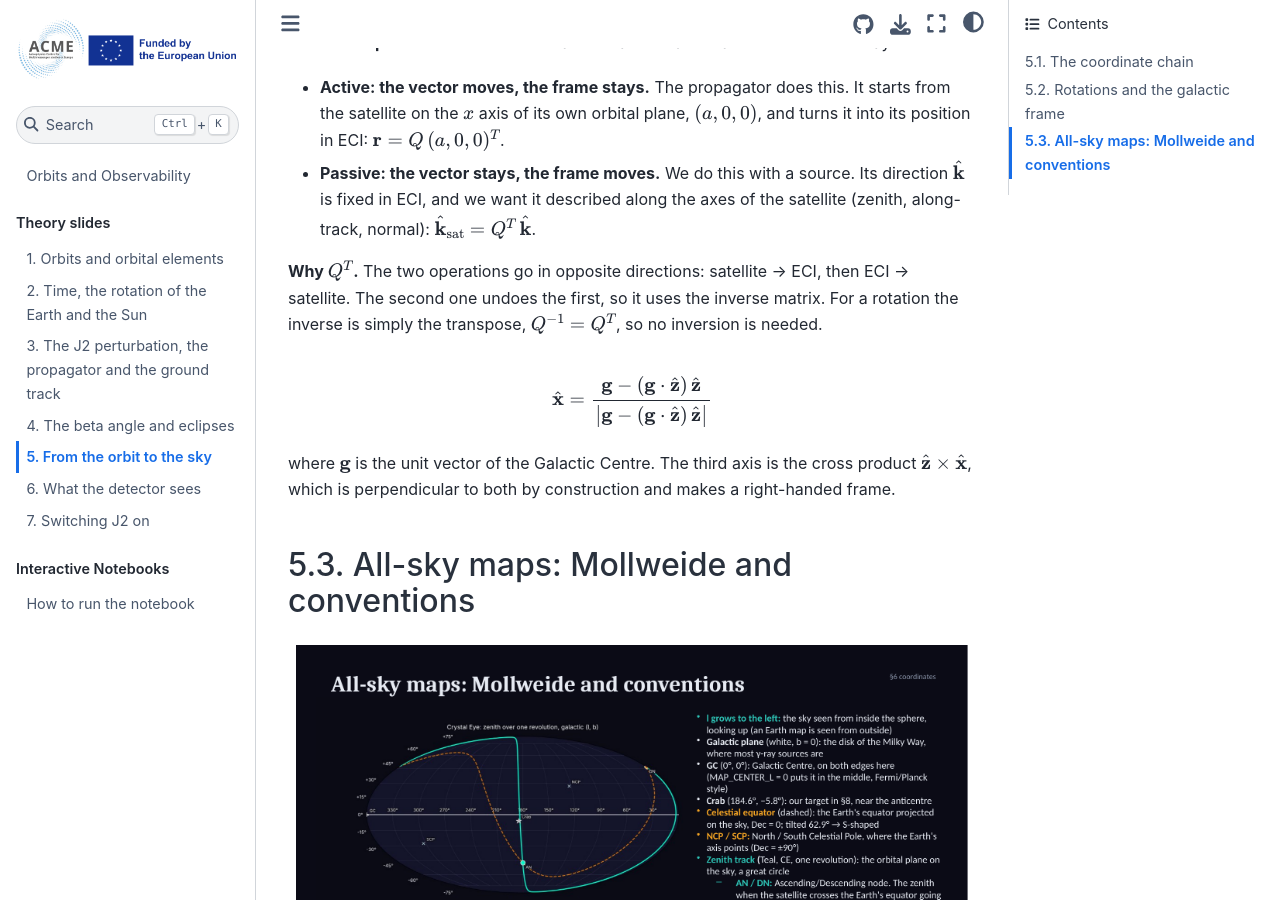
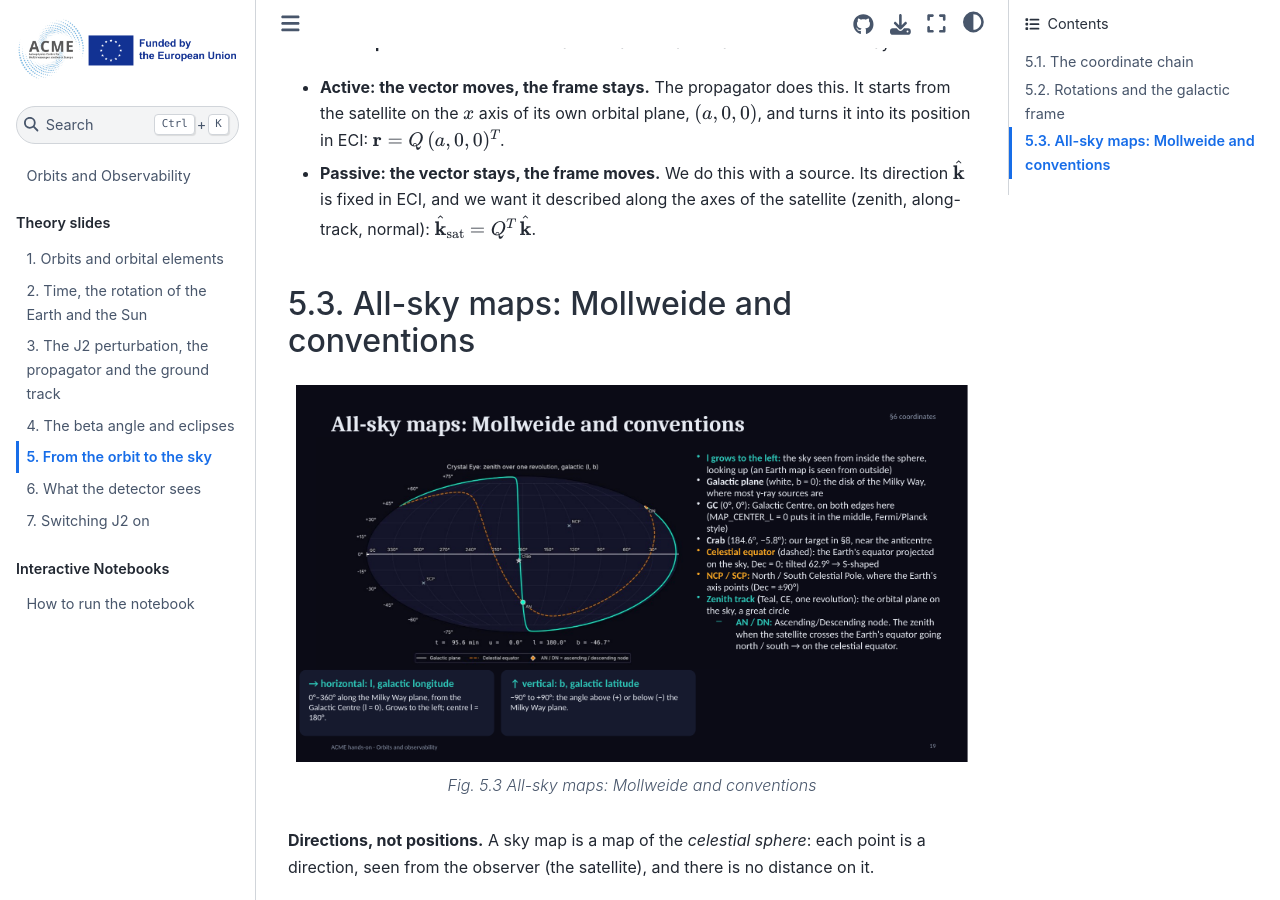
Before and after one commit to giuliofontanella0-jpg/acme-orbits-tutorial, a Jupyter Book: the page built from theory/05_sky.md, in a window 1280 px wide and 900 px high, scrolled down 1666 px. Built offline with Jupyter Book 1.0.4 settings and Sphinx 7.4.7 and the Sphinx Book theme 1.1.4, drawn with Linux system fonts in a browser that asks for light colours; pages that are not in the unit, such as notebooks, are missing from menus.

Commit message:
Update 05_sky.md

```diff
--- a/theory/05_sky.md
+++ b/theory/05_sky.md
@@ -48,17 +48,6 @@ normal $\hat{\mathbf h}$, the same vector as in the beta angle.
   direction $\hat{\mathbf k}$ is fixed in ECI, and we want it described along the axes
   of the satellite (zenith, along-track, normal): $\hat{\mathbf k}_\mathrm{sat} = Q^T\,\hat{\mathbf k}$.
 
-**Why $Q^T$.** The two operations go in opposite directions: satellite → ECI, then
-ECI → satellite. The second one undoes the first, so it uses the inverse matrix. For a
-rotation the inverse is simply the transpose, $Q^{-1} = Q^T$, so no inversion is needed.
-
-$$
-\hat{\mathbf x} = \frac{\mathbf g - (\mathbf g\cdot\hat{\mathbf z})\,\hat{\mathbf z}}{\left|\mathbf g - (\mathbf g\cdot\hat{\mathbf z})\,\hat{\mathbf z}\right|}
-$$
-
-where $\mathbf g$ is the unit vector of the Galactic Centre. The third axis is the cross
-product $\hat{\mathbf z}\times\hat{\mathbf x}$, which is perpendicular to both by
-construction and makes a right-handed frame.
 
 ## All-sky maps: Mollweide and conventions
 
```
